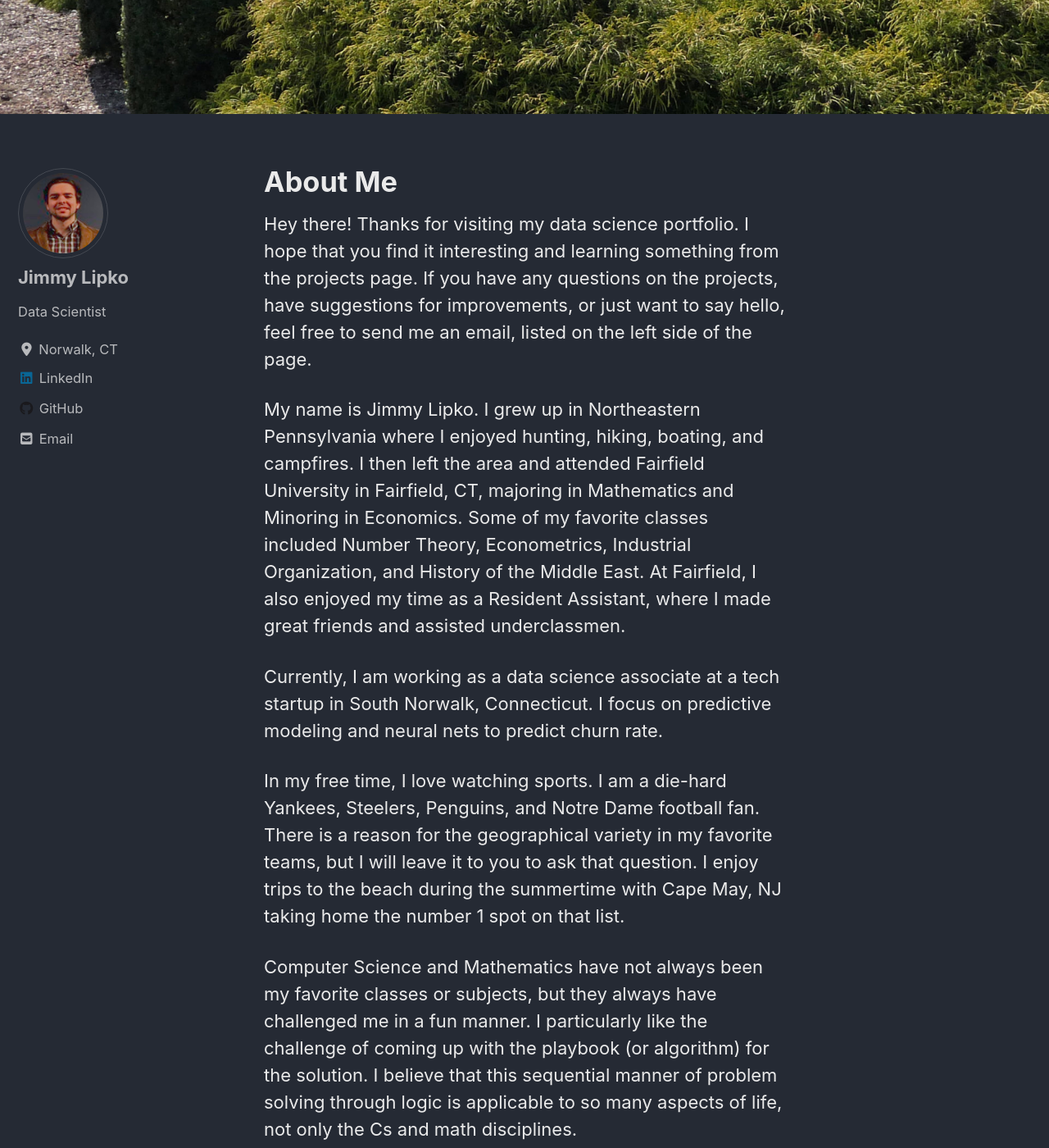
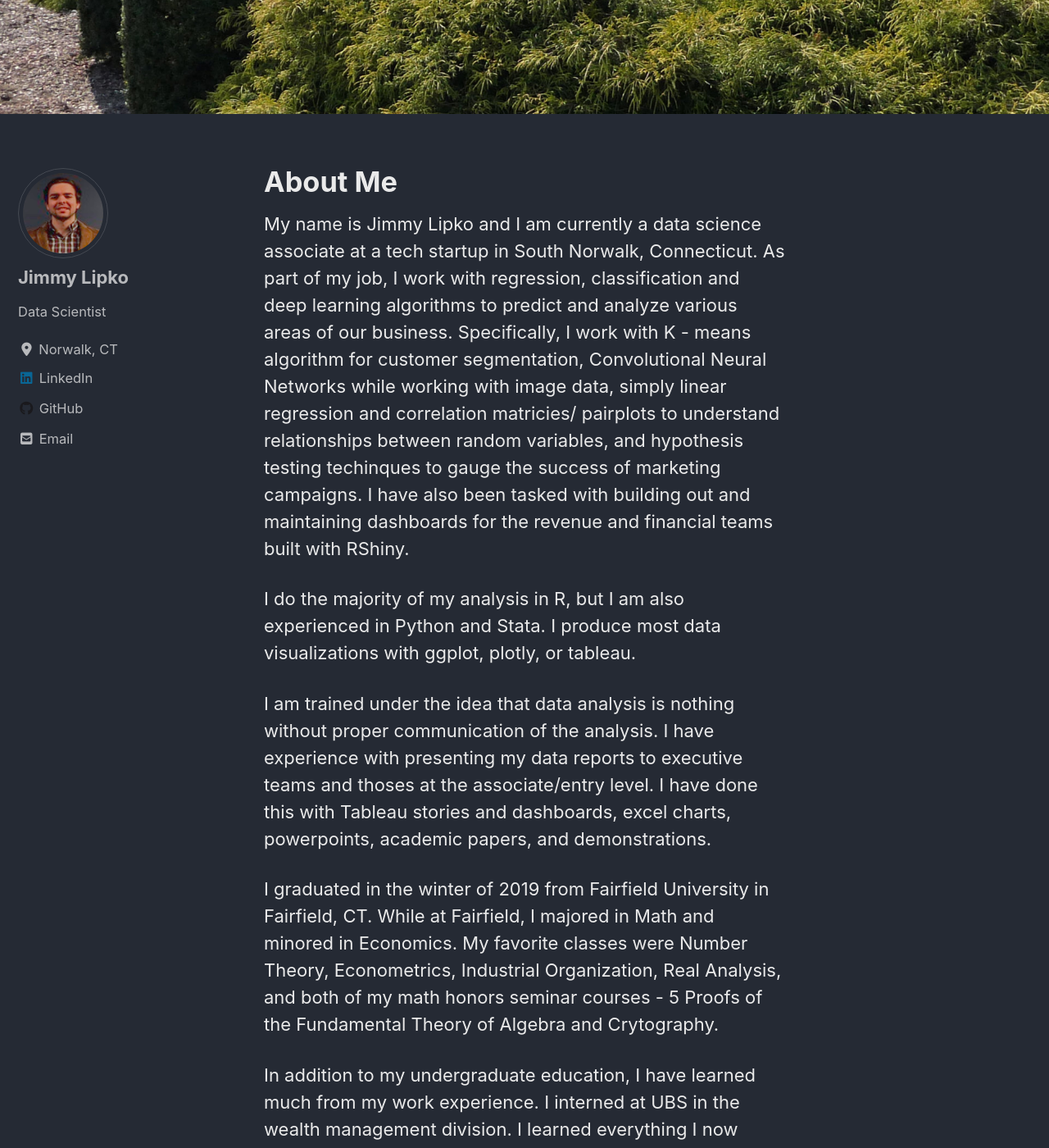
Before and after one commit to jimmy-lipko/jimmy-lipko.github.io, a Jekyll site: the page built from _pages/about.md, in a window 1280 px wide and 1400 px high, scrolled down 541 px. Shown: the whole window at 82% size. Built offline with Jekyll 4.4.1, drawn with Linux system fonts in a browser that asks for light colours; cached includes are drawn as plain includes; nearby versions of some CDN libraries; some of the changed text lies outside the part shown.

```diff
--- a/_pages/about.md
+++ b/_pages/about.md
@@ -5,14 +5,16 @@
     image: "/images/aboutme.jpg"
 ---
 
-Hey there! Thanks for visiting my data science portfolio. I hope that you find it interesting and learning something from the projects page. If you have any questions on the projects, have suggestions for improvements, or just want to say hello, feel free to send me an email, listed on the left side of the page.
+My name is Jimmy Lipko and I am currently a data science associate at a tech startup in South Norwalk, Connecticut. As part of my job, I work with regression, classification and deep learning algorithms to predict and analyze various areas of our business. Specifically, I work with K - means algorithm for customer segmentation, Convolutional Neural Networks while working with image data, simply linear regression and correlation matricies/ pairplots to understand relationships between random variables, and hypothesis testing techinques to gauge the success of marketing campaigns. I have also been tasked with building out and maintaining dashboards for the revenue and financial teams built with RShiny.
 
-My name is Jimmy Lipko. I grew up in Northeastern Pennsylvania where I enjoyed hunting, hiking, boating, and campfires. I then left the area and attended Fairfield University in Fairfield, CT, majoring in Mathematics and Minoring in Economics. Some of my favorite  classes included Number Theory, Econometrics, Industrial Organization, and History of the Middle East. At Fairfield, I also enjoyed my time as a Resident Assistant, where I made great friends and assisted underclassmen.
+I do the majority of my analysis in R, but I am also experienced in Python and Stata. I produce most data visualizations with ggplot, plotly, or tableau.
 
-Currently, I am working as a data science associate at a tech startup in South Norwalk, Connecticut. I focus on predictive modeling and neural nets to predict churn rate.
+I am trained under the idea that data analysis is nothing without proper communication of the analysis. I have experience with presenting my data reports to executive teams and thoses at the associate/entry level. I have done this with Tableau stories and dashboards, excel charts, powerpoints, academic papers, and demonstrations.
 
-In my free time, I love watching sports. I am a die-hard Yankees, Steelers, Penguins, and Notre Dame football fan. There is a reason for the geographical variety in my favorite teams, but I will leave it to you to ask that question. I enjoy trips to the beach during the summertime with Cape May, NJ taking home the number 1 spot on that list.
+I graduated in the winter of 2019 from Fairfield University in Fairfield, CT. While at Fairfield, I majored in Math and minored in Economics. My favorite classes were Number Theory, Econometrics, Industrial Organization, Real Analysis, and both of my math honors seminar courses - 5 Proofs of the Fundamental Theory of Algebra and Crytography.
 
-Computer Science and Mathematics have not always been my favorite classes or subjects, but they always have challenged me in a fun manner. I particularly like the challenge of coming up with the playbook (or algorithm) for the solution. I believe that this sequential manner of problem solving through logic is applicable to so many aspects of life, not only the Cs and math disciplines.
+In addition to my undergraduate education, I have learned much from my work experience. I interned at UBS in the wealth management division. I learned everything I now know about finance due to this internship and due to my boss, who was and still is an amazing mentor. I am very interested in the blend of the two disciplines of finance and data science and I wish to share some of the projects I have explored in these areas on this site. You can find them under the "Finance" tag.
+
+Computer Science and Mathematics have not always been my favorite classes or subjects, but they always have challenged me in a fun manner. I particularly like the challenge of coming up with the playbook (or algorithm) for the solution. I believe that this sequential manner of problem solving through logic is applicable to so many aspects of life, not only the CS and math disciplines.
 
 My career aspirations are to remain on the East coast and work for a large technology firm. I am most interested in convolutional neural networks and I seek to explore them in greater detail using this website.
```
